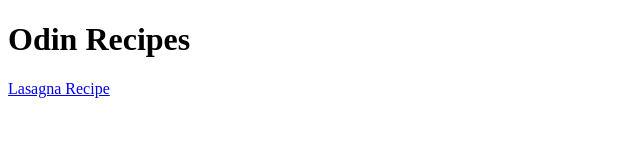
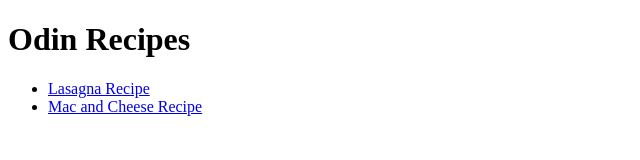
Before and after one commit to aao9008/odin-recipes, a plain HTML site: page index.html in a window 1280 px wide. Shown: the whole page, without its empty margins (0-640 px from the left). Drawn offline with Linux system fonts and the light colour scheme.

Commit message:
Add mac and cheese recipe page
This commit adds the mac and cheese recipe page
and provides a link to this page on homepage.

Recipes on the homepage have been formatted into and unordered list.

Mac and cheese page has a title and image added.

```diff
--- a/index.html
+++ b/index.html
@@ -8,7 +8,13 @@
     <body>
         <h1>Odin Recipes</h1>
 
-        <a href = ./recipes/lasagna.html>Lasagna Recipe</a>
+        <!-- Creates list of recipes-->
+        <ul>
+           <li><a href = ./recipes/lasagna.html>Lasagna Recipe</a></li>
+
+           <li><a href = ./recipes/mac-n-cheese.html> Mac and Cheese Recipe</a></li>
+
+        </ul>
 
     </body>
 </html>
```
Also changed, not shown: recipes/mac-n-cheese.html (added, +3 -0 lines), images/mac-n-cheese.jpg (added).
